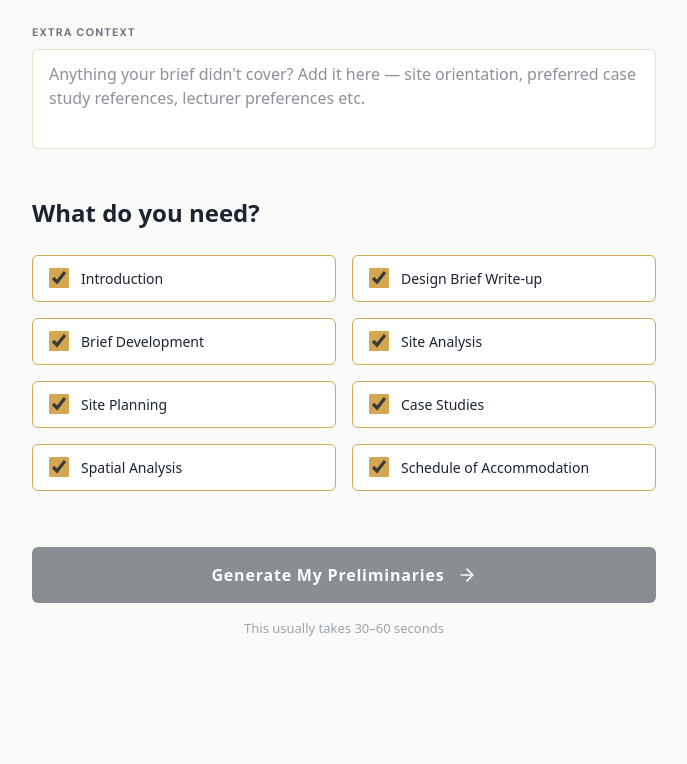
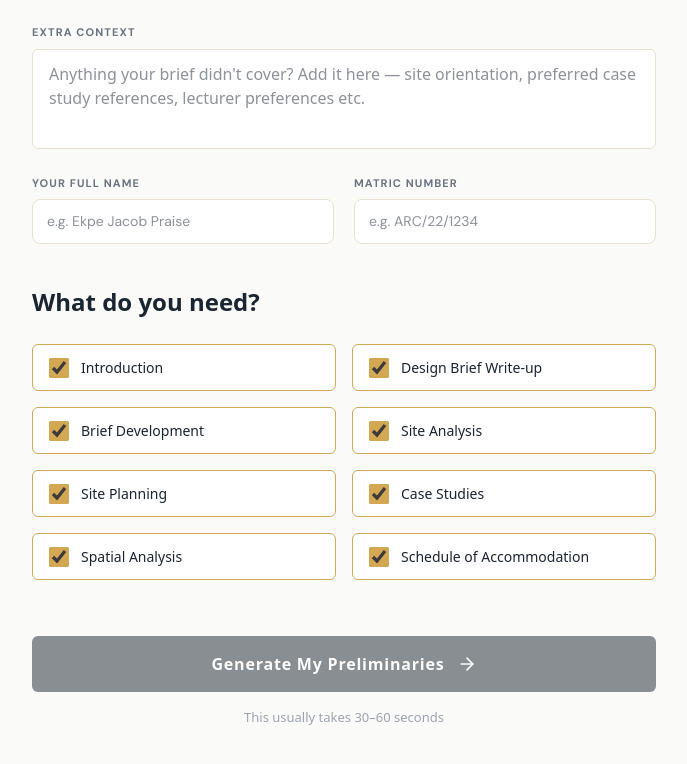
Before and after one commit to dantealucinante-rgb/formwork.nante.dev, a Next.js app: page /generate in a window 1280 px wide. Shown: the part 1188-1952 px from the top of the page, without its empty margins (88-775 px from the left). Built offline with nearby package versions, Linux system fonts and the light colour scheme; no server answers; a web font is replaced by a local one.

Commit message:
fix(illustration): add debug logs and student name/matric fields

```diff
--- a/app/api/generate/route.ts
+++ b/app/api/generate/route.ts
@@ -17,6 +17,8 @@ interface ProjectDetails {
     specialRequirements: string
     academicLevel: string
     university: string
+    studentName: string
+    matricNumber: string
     extraContext: string
     rawText: string
 }
--- a/app/api/illustration/route.ts
+++ b/app/api/illustration/route.ts
@@ -3,6 +3,7 @@ import { NextRequest, NextResponse } from 'next/server'
 export async function POST(request: NextRequest) {
     try {
         const { docType, buildingType } = await request.json()
+        console.log('Illustration API called:', { docType, buildingType })
 
         const PROMPTS: Record<string, string> = {
             introduction: `architectural pencil sketch of a ${buildingType}, bold black ink on white paper, hand drawn, thick outlines, no color, no shading, simple clean lines, architectural illustration style, front elevation view, minimalist`,
@@ -23,11 +24,14 @@ export async function POST(request: NextRequest) {
         const encodedPrompt = encodeURIComponent(prompt)
         const seed = Math.floor(Math.random() * 99999)
         const url = `https://image.pollinations.ai/prompt/${encodedPrompt}?width=500&height=380&nologo=true&seed=${seed}&model=flux`
+        console.log('Fetching from Pollinations:', url)
 
         const response = await fetch(url, {
             method: 'GET',
             headers: { 'Accept': 'image/*' }
         })
+        console.log('Pollinations response status:', response.status)
+        console.log('Pollinations content-type:', response.headers.get('content-type'))
 
         if (!response.ok) {
             return NextResponse.json(
@@ -38,6 +42,7 @@ export async function POST(request: NextRequest) {
 
         const arrayBuffer = await response.arrayBuffer()
         const base64 = Buffer.from(arrayBuffer).toString('base64')
+        console.log('Base64 length:', base64.length)
         const contentType = response.headers.get('content-type') || 'image/jpeg'
         const dataUrl = `data:${contentType};base64,${base64}`
 
--- a/app/generate/page.tsx
+++ b/app/generate/page.tsx
@@ -4,6 +4,8 @@ import { useState, useEffect } from 'react'
 import { useRouter } from 'next/navigation'
 import Navbar from '@/components/ui/Navbar'
 import { Upload, ArrowRight, CheckCircle2, Loader2, FileText, Type } from 'lucide-react'
+import { useAuth } from '@/lib/auth-context'
+
 
 const DOCUMENT_OPTIONS = [
     { id: 'introduction', label: 'Introduction' },
@@ -49,9 +51,25 @@ export default function GeneratePage() {
         specialRequirements: '',
         academicLevel: '200 Level',
         university: 'FUTA',
+        studentName: '',
+        matricNumber: '',
         extraContext: '',
         rawText: ''
     })
+
+    const { profile } = useAuth()
+
+    // Pre-fill student details from profile
+    useEffect(() => {
+        if (profile) {
+            setDetails(prev => ({
+                ...prev,
+                studentName: prev.studentName || profile.full_name || '',
+                matricNumber: prev.matricNumber || profile.matric_number || ''
+            }))
+        }
+    }, [profile])
+
 
     const [selectedDocuments, setSelectedDocuments] = useState(DOCUMENT_OPTIONS.map(d => d.id))
 
@@ -417,6 +435,30 @@ export default function GeneratePage() {
                                         placeholder="Anything your brief didn't cover? Add it here — site orientation, preferred case study references, lecturer preferences etc."
                                     />
                                 </div>
+
+                                {/* Student Details */}
+                                <div className="space-y-2">
+                                    <label className="block text-[11px] font-sans font-bold uppercase tracking-[0.1em] text-[#6B7280]">Your Full Name</label>
+                                    <input
+                                        type="text"
+                                        value={details.studentName}
+                                        onChange={(e) => setDetails(prev => ({ ...prev, studentName: e.target.value }))}
+                                        disabled={isInputDisabled}
+                                        className="w-full bg-white border border-[#E8E0D0] rounded-[8px] px-[14px] py-[11px] focus:outline-none focus:border-[#D4A853] transition-colors text-[14px] font-sans"
+                                        placeholder="e.g. Ekpe Jacob Praise"
+                                    />
+                                </div>
+                                <div className="space-y-2">
+                                    <label className="block text-[11px] font-sans font-bold uppercase tracking-[0.1em] text-[#6B7280]">Matric Number</label>
+                                    <input
+                                        type="text"
+                                        value={details.matricNumber}
+                                        onChange={(e) => setDetails(prev => ({ ...prev, matricNumber: e.target.value }))}
+                                        disabled={isInputDisabled}
+                                        className="w-full bg-white border border-[#E8E0D0] rounded-[8px] px-[14px] py-[11px] focus:outline-none focus:border-[#D4A853] transition-colors text-[14px] font-sans"
+                                        placeholder="e.g. ARC/22/1234"
+                                    />
+                                </div>
                             </div>
                         </section>
 
--- a/app/output/page.tsx
+++ b/app/output/page.tsx
@@ -210,6 +210,8 @@ export default function OutputPage() {
                 setFetchingIllustration(false)
             }
         }
+
+        console.log('illustrationBase64 length before generateSheet:', illustrationBase64.length)
 
         const pdf = generateSheet({
             docType,
--- a/lib/generate-sheet.ts
+++ b/lib/generate-sheet.ts
@@ -165,15 +165,19 @@ export function generateSheet({
     pdf.setFontSize(11)
     pdf.text(docLabel, col2 + 2, tbY + 12)
 
-    // Student name
+    // Student name and matric number
     pdf.setFontSize(9)
-    const studentName = details.studentName ||
-        details.fullName || 'ARCHITECTURE STUDENT'
+    const studentName = details.studentName || 'ARCHITECTURE STUDENT'
     pdf.text(
         studentName.toUpperCase(),
         col3 + 2,
         tbY + 10
     )
+
+    if (details.matricNumber) {
+        pdf.setFontSize(8)
+        pdf.text(details.matricNumber, col3 + 2, tbY + 14)
+    }
 
     // Date and university
     pdf.setFontSize(8)
@@ -185,11 +189,11 @@ export function generateSheet({
         year: 'numeric'
     }
     )
-    pdf.text(today, col3 + 2, tbY + 17)
+    pdf.text(today, col3 + 2, tbY + 19)
     pdf.text(
         details.university || 'FUTA',
         col3 + 2,
-        tbY + 23
+        tbY + 24
     )
 
     // Sheet number
@@ -230,6 +234,7 @@ export function generateSheet({
 
     // Illustration logic
     if (illustrationBase64 && illustrationBase64.startsWith('data:')) {
+        console.log('Attempting to add image, base64 length:', illustrationBase64?.length)
         const imgX = contentLeft + contentWidth * 0.62
         const imgY = contentStartY + 16
         const imgW = contentWidth * 0.36
--- a/lib/prompts.ts
+++ b/lib/prompts.ts
@@ -55,7 +55,10 @@ Location: {location}
 Users: {users}
 Capacity: {capacity}
 Special requirements: {specialRequirements}
+Student name: {studentName}
+Matric number: {matricNumber}
 Extra context: {extraContext}
+
 
 STRUCTURE — follow this exactly:
 
@@ -74,6 +77,7 @@ it do? Who uses it? Two short sentences maximum.
 RULES:
 - No history. No architect quotes. No long paragraphs.
 - Two definitions only — subject first, building second.
+- If student name and matric number are provided, do not include them in the written text — they appear in the title block only.
 - Total length: 60-80 words maximum.
 - Plain declarative sentences only.`,
 
@@ -404,9 +408,12 @@ export function buildPrompt(
     capacity: string
     specialRequirements: string
     university: string
+    studentName: string
+    matricNumber: string
     extraContext: string
     rawText: string
   }
+
 ): string {
   let prompt = PROMPTS[docType] || ''
 
@@ -418,7 +425,10 @@ export function buildPrompt(
     .replace(/{capacity}/g, details.capacity || 'the required number of users')
     .replace(/{specialRequirements}/g, details.specialRequirements || 'the brief requirements')
     .replace(/{university}/g, details.university || 'the university')
+    .replace(/{studentName}/g, details.studentName || '')
+    .replace(/{matricNumber}/g, details.matricNumber || '')
     .replace(/{extraContext}/g, details.extraContext || '')
+
 
   return prompt
 }
--- a/lib/sheets/illustration.ts
+++ b/lib/sheets/illustration.ts
@@ -42,6 +42,7 @@ export async function fetchIllustrationAsBase64(
     docType: string,
     details: Record<string, any>
 ): Promise<string> {
+    console.log('fetchIllustrationAsBase64 called:', { docType })
     try {
         const response = await fetch('/api/illustration', {
             method: 'POST',
@@ -52,9 +53,12 @@ export async function fetchIllustrationAsBase64(
             })
         })
 
+        console.log('API response status:', response.status)
+
         if (!response.ok) return ''
 
         const data = await response.json()
+        console.log('dataUrl length:', data.dataUrl?.length)
         return data.dataUrl || ''
 
     } catch (error) {
```
